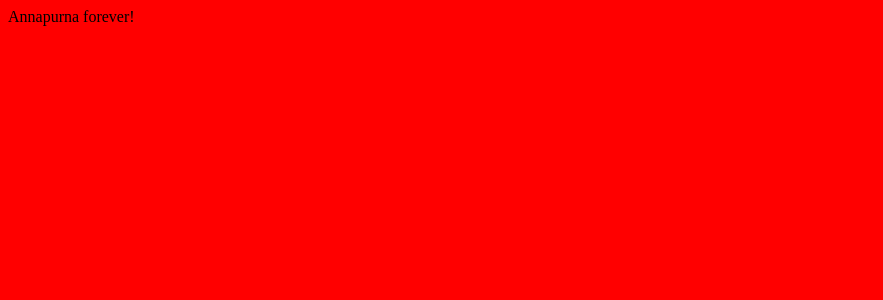
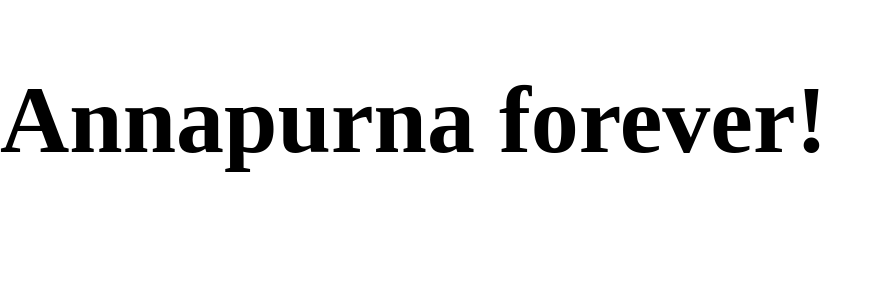
Before and after one commit to nicolacaze/annapurna, a React (Vite) app: page / in a window 1280 px wide. Shown: the top 300 px of the page, without its empty margins (0-883 px from the left). Built offline with nearby package versions, Linux system fonts and the light colour scheme.

Commit message:
fix: sass confgiuration

```diff
--- a/src/App.jsx
+++ b/src/App.jsx
@@ -3,7 +3,7 @@ import React from 'react';
 import * as classes from './style.module.scss';
 
 const App = () => {
-  return <div>Annapurna forever!</div>;
+  return <h1 className={classes.title}>Annapurna forever!</h1>;
 };
 
 export default App;
--- a/src/index.html
+++ b/src/index.html
@@ -5,7 +5,6 @@
     <meta http-equiv="X-UA-Compatible" content="IE=edge" />
     <meta name="viewport" content="width=device-width, initial-scale=1.0" />
     <title>Annapurna</title>
-    <link rel="stylesheet" href="./style.module.scss" />
   </head>
   <body>
     <div id="root"></div>
--- a/src/style.module.scss
+++ b/src/style.module.scss
@@ -1,3 +1,7 @@
 body {
-  background-color: red;
+  margin: 0;
 }
+
+.title {
+  font-size: 6rem;
+}
```
